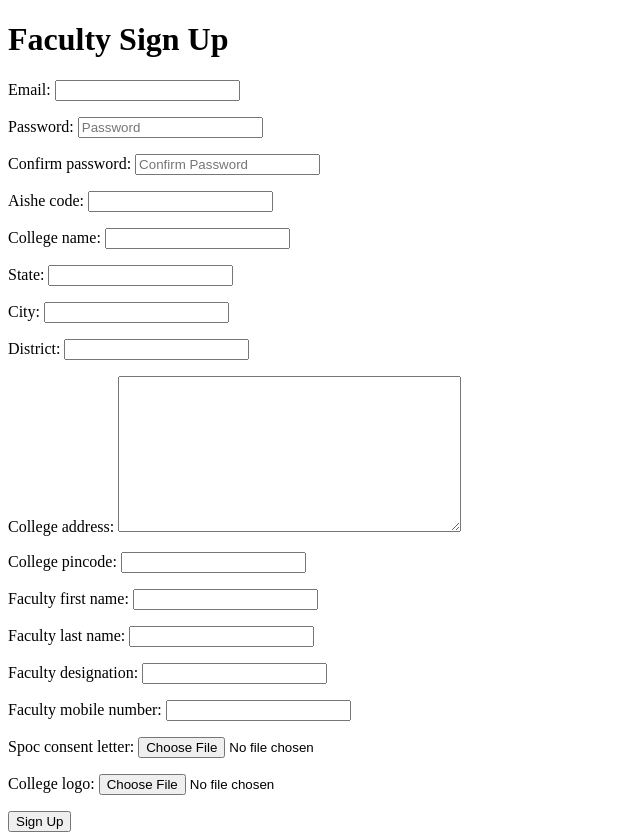
After one commit to albinbenny99/Youngmind, a Django app: page /accounts/faculty/signup/ in a window 1280 px wide. The commit adds this page. Shown: the whole page, without its empty margins (0-640 px from the left). Run offline with Django 5.2, Linux system fonts and the light colour scheme.

Commit message:
signup for both student and faculty , fields are added

```diff
--- a/youngmind/accounts/forms.py
+++ b/youngmind/accounts/forms.py
@@ -1,21 +1,34 @@
-# forms.py
-
 from django import forms
 from .models import Account
 
-class RegistrationForm(forms.ModelForm):
+class CollegeFacultySignUpForm(forms.ModelForm):
     password = forms.CharField(widget=forms.PasswordInput(attrs={'placeholder': 'Password'}))
     confirm_password = forms.CharField(widget=forms.PasswordInput(attrs={'placeholder': 'Confirm Password'}))
-    user_type = forms.ChoiceField(choices=[('CollegeFaculty', 'College Faculty SPOC'), ('CollegeStudent', 'College Student')])
+    user_role = forms.CharField(widget=forms.HiddenInput(), initial='CollegeFaculty')
 
     class Meta:
         model = Account
-        fields = ['first_name', 'last_name', 'email', 'phone_number', 'password', 'confirm_password', 'user_type']
+        fields = ['email', 'password', 'confirm_password', 'user_role', 'aishe_code','college_name', 'state', 'city', 'district', 'college_address', 'college_pincode', 'faculty_first_name', 'faculty_last_name', 'faculty_designation', 'faculty_mobile_number', 'spoc_consent_letter', 'college_logo']
 
     def clean_confirm_password(self):
-        cleaned_data = super().clean()
-        password = cleaned_data.get('password')
-        confirm_password = cleaned_data.get('confirm_password')
+        password = self.cleaned_data.get('password')
+        confirm_password = self.cleaned_data.get('confirm_password')
         if password and confirm_password and password != confirm_password:
             raise forms.ValidationError("Passwords don't match")
         return confirm_password
+
+class StudentSignUpForm(forms.ModelForm):
+    password = forms.CharField(widget=forms.PasswordInput(attrs={'placeholder': 'Password'}))
+    confirm_password = forms.CharField(widget=forms.PasswordInput(attrs={'placeholder': 'Confirm Password'}))
+    user_role = forms.CharField(widget=forms.HiddenInput(), initial='Student')
+
+    class Meta:
+        model = Account
+        fields = ['email', 'password', 'confirm_password', 'user_role', 'team_leader_first_name', 'team_leader_last_name','college_name', 'state', 'city', 'district', 'faculty_name', 'faculty_designation', 'mobile_number', 'faculty_email_id', 'photo', 'verification_document']
+
+    def clean_confirm_password(self):
+        password = self.cleaned_data.get('password')
+        confirm_password = self.cleaned_data.get('confirm_password')
+        if password and confirm_password and password != confirm_password:
+            raise forms.ValidationError("Passwords don't match")
+        return confirm_password
--- a/youngmind/accounts/models.py
+++ b/youngmind/accounts/models.py
@@ -1,52 +1,64 @@
 from django.db import models
-
-# Create your models here.
 from django.contrib.auth.models import AbstractBaseUser, BaseUserManager
-from django.db import models
 
 class MyAccountManager(BaseUserManager):
-    def create_user(self, first_name, last_name, username, email, password=None, user_type='CollegeStudent'):
+    def create_user(self, email, password=None, user_role='Student', **extra_fields):
         if not email:
             raise ValueError('User must have an email address')
 
-        if not username:
-            raise ValueError('User must have an username')
-
         user = self.model(
             email=self.normalize_email(email),
-            username=username,
-            first_name=first_name,
-            last_name=last_name,
-            user_type=user_type
+            user_role=user_role,
+            **extra_fields
         )
 
         user.set_password(password)
         user.save(using=self._db)
         return user
 
-    def create_superuser(self, first_name, last_name, email, username, password):
-        user = self.create_user(
-            email=self.normalize_email(email),
-            username=username,
-            password=password,
-            first_name=first_name,
-            last_name=last_name,
-            user_type='CollegeFaculty'
-        )
-        user.is_admin = True
-        user.is_active = True
-        user.is_staff = True
-        user.is_superuser = True
-        user.save(using=self._db)
-        return user
+    def create_superuser(self, email, password=None, **extra_fields):
+        extra_fields.setdefault('user_role', 'Admin')
+        return self.create_user(email, password, **extra_fields)
 
 class Account(AbstractBaseUser):
-    first_name = models.CharField(max_length=50)
-    last_name = models.CharField(max_length=50)
-    username = models.CharField(max_length=50, unique=True)
+    USER_ROLE_CHOICES = (
+        ('CollegeFaculty', 'College Faculty SPOC'),
+        ('Student', 'Student')
+    )
+
+    # Common fields for both roles
     email = models.EmailField(max_length=100, unique=True)
-    phone_number = models.CharField(max_length=50)
-    user_type = models.CharField(max_length=50, choices=[('CollegeFaculty', 'College Faculty SPOC'), ('CollegeStudent', 'College Student')])
+    user_role = models.CharField(max_length=50, choices=USER_ROLE_CHOICES, default='Student')
+    password = models.CharField(max_length=255)
+
+    # Fields for College Faculty
+    aishe_code = models.CharField(max_length=50, blank=True, null=True)
+
+    college_name = models.CharField(max_length=255, blank=True, null=True)
+    state = models.CharField(max_length=255, blank=True, null=True)
+    city = models.CharField(max_length=255, blank=True, null=True)
+    district = models.CharField(max_length=255, blank=True, null=True)
+    college_address = models.TextField(blank=True, null=True)
+    college_pincode = models.CharField(max_length=10, blank=True, null=True)
+    faculty_first_name = models.CharField(max_length=50, blank=True, null=True)
+    faculty_last_name = models.CharField(max_length=50, blank=True, null=True)
+    faculty_designation = models.CharField(max_length=255, blank=True, null=True)
+    create_password = models.CharField(max_length=255, blank=True, null=True)
+    mobile_number = models.CharField(max_length=15, blank=True, null=True)
+    spoc_consent_letter = models.FileField(upload_to='spoc_consent_letters/', blank=True, null=True)
+    college_logo = models.ImageField(upload_to='college_logos/', blank=True, null=True)
+
+    # Fields for College Student
+    team_leader_first_name = models.CharField(max_length=50, blank=True, null=True)
+    team_leader_last_name = models.CharField(max_length=50, blank=True, null=True)
+    new_password = models.CharField(max_length=255, blank=True, null=True)
+
+    faculty_name = models.CharField(max_length=255, blank=True, null=True)
+    faculty_designation = models.CharField(max_length=255, blank=True, null=True)
+    faculty_mobile_number = models.CharField(max_length=15, blank=True, null=True)
+    faculty_email_id = models.EmailField(blank=True, null=True)
+    photo = models.ImageField(upload_to='student_photos/', blank=True, null=True)
+    verification_document = models.FileField(upload_to='verification_documents/', blank=True, null=True)
 
     date_joined = models.DateTimeField(auto_now_add=True)
     last_login = models.DateTimeField(auto_now_add=True)
@@ -56,12 +68,9 @@ class Account(AbstractBaseUser):
     is_superuser = models.BooleanField(default=False)
 
     USERNAME_FIELD = 'email'
-    REQUIRED_FIELDS = ['username', 'first_name', 'last_name']
+    REQUIRED_FIELDS = []
 
     objects = MyAccountManager()
-
-    def full_name(self):
-        return f'{self.first_name} {self.last_name}'
 
     def __str__(self):
         return self.email
--- a/youngmind/accounts/urls.py
+++ b/youngmind/accounts/urls.py
@@ -2,7 +2,8 @@ from django.urls import path
 from . import views
 
 urlpatterns = [
-    path('register/', views.register, name='register'),
+     path('student/signup/', views.student_signup, name='student_signup'),
+    path('faculty/signup/', views.faculty_signup, name='faculty_signup'),
     path('login/', views.login, name='login'),
     path('logout/', views.logout, name='logout'),
     path('activate/<uidb64>/<token>/', views.activate, name='activate'),
--- a/youngmind/accounts/views.py
+++ b/youngmind/accounts/views.py
@@ -5,19 +5,33 @@ from django.utils.http import urlsafe_base64_encode
 from django.contrib import messages, auth
 from django.contrib.sites.shortcuts import get_current_site
 from django.core.mail import EmailMessage
-from .forms import RegistrationForm
+
 from .models import Account
 from django.contrib.auth.decorators import login_required
 from django.utils.http import urlsafe_base64_decode
 from django.contrib.auth import get_user_model
 from django.template.loader import render_to_string
+from .forms import CollegeFacultySignUpForm, StudentSignUpForm
 
 
 User = get_user_model()
 
-def register(request):
+def student_signup(request):
     if request.method == 'POST':
-        form = RegistrationForm(request.POST)
+        form = StudentSignUpForm(request.POST)
+        if form.is_valid():
+            user = form.save(commit=False)
+            user.save()
+
+            return redirect('login')
+    else:
+        form = StudentSignUpForm()
+
+    return render(request, 'student_signup.html', {'form': form})
+
+def faculty_signup(request):
+    if request.method == 'POST':
+        form = CollegeFacultySignUpForm(request.POST)
         if form.is_valid():
             user = form.save(commit=False)
             user.is_active = False
@@ -37,8 +51,9 @@ def register(request):
 
             return redirect('account_activation_sent')
     else:
-        form = RegistrationForm()
-    return render(request, 'accounts/sign_up.html', {'form': form})
+        form = CollegeFacultySignUpForm()
+
+    return render(request, 'faculty_signup.html', {'form': form})
 
 def account_activation_sent(request):
     return render(request, 'accounts/account_activation_sent.html')
@@ -62,21 +77,25 @@ def activate(request, uidb64, token):
 
 
 
+from django.contrib import messages
+from django.shortcuts import render, redirect
+from django.contrib.auth import authenticate, login as auth_login
 def login(request):
     if request.method == 'POST':
         email = request.POST['email']
         password = request.POST['password']
         user_type = request.POST.get('user_type', None)
 
-        user = auth.authenticate(email=email, password=password)
+        # Manually log in the user
+        user = get_user_model().objects.get(email=email)
+        auth_login(request, user)
 
-        if user is not None and user_type == user.user_type:
-            auth.login(request, user)
-            messages.success(request, 'You are now logged in.')
+        messages.success(request, 'You are now logged in.')
+        if user_type == 'CollegeFaculty':
             return redirect('dashboard')
-        else:
-            messages.error(request, 'Invalid login credentials')
-            return redirect('login')
+        elif user_type == 'CollegeStudent':
+            return render(request, 'team_member_register.html')
+
     return render(request, 'accounts/login.html', {'messages': messages.get_messages(request)})
 
 @login_required(login_url = 'login')
--- a/youngmind/templates/accounts/dashboard.html
+++ b/youngmind/templates/accounts/dashboard.html
@@ -1,11 +1,11 @@
 <!DOCTYPE html>
 <html>
 <head>
-    <title>Dashboard</title>
+    <title>Faculty Dashboard</title>
 </head>
 <body>
-    <h1>Welcome to Your Dashboard</h1>
-    <p>Hello, {{ user.first_name }} {{ user.last_name }}!</p>
+    <h1>Faculty Dashboard</h1>
+    <p>Hello, {{ user.faculty_first_name }} {{ user.faculty_last_name }}!</p>
     <a href="{% url 'logout' %}">Logout</a>
 </body>
 </html>
--- /dev/null
+++ b/youngmind/templates/faculty_signup.html
@@ -0,0 +1,14 @@
+<!DOCTYPE html>
+<html>
+<head>
+    <title>Faculty Sign Up</title>
+</head>
+<body>
+    <h1>Faculty Sign Up</h1>
+    <form method="post">
+        {% csrf_token %}
+        {{ form.as_p }}
+        <button type="submit">Sign Up</button>
+    </form>
+</body>
+</html>
```
Also changed, not shown: youngmind/accounts/admin.py (+3 -5 lines), youngmind/templates/landing_page.html (+13 -1 lines), youngmind/templates/student_signup.html (added, +14 -0 lines), youngmind/templates/team_member_register.html (added, +29 -0 lines), youngmind/accounts/migrations/0002_remove_account_first_name_remove_account_last_name_and_more.py (added), youngmind/accounts/migrations/0003_account_aishe_code.py (added), youngmind/db.sqlite3.
